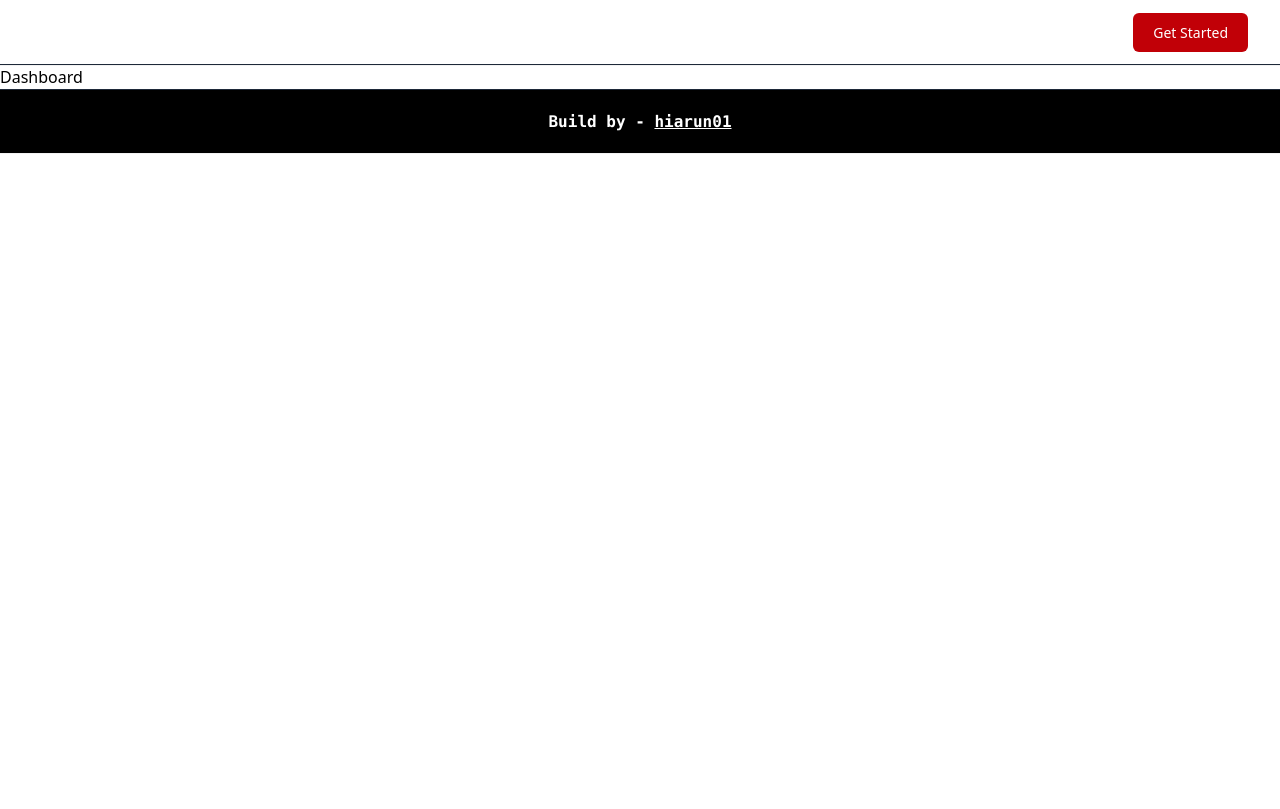
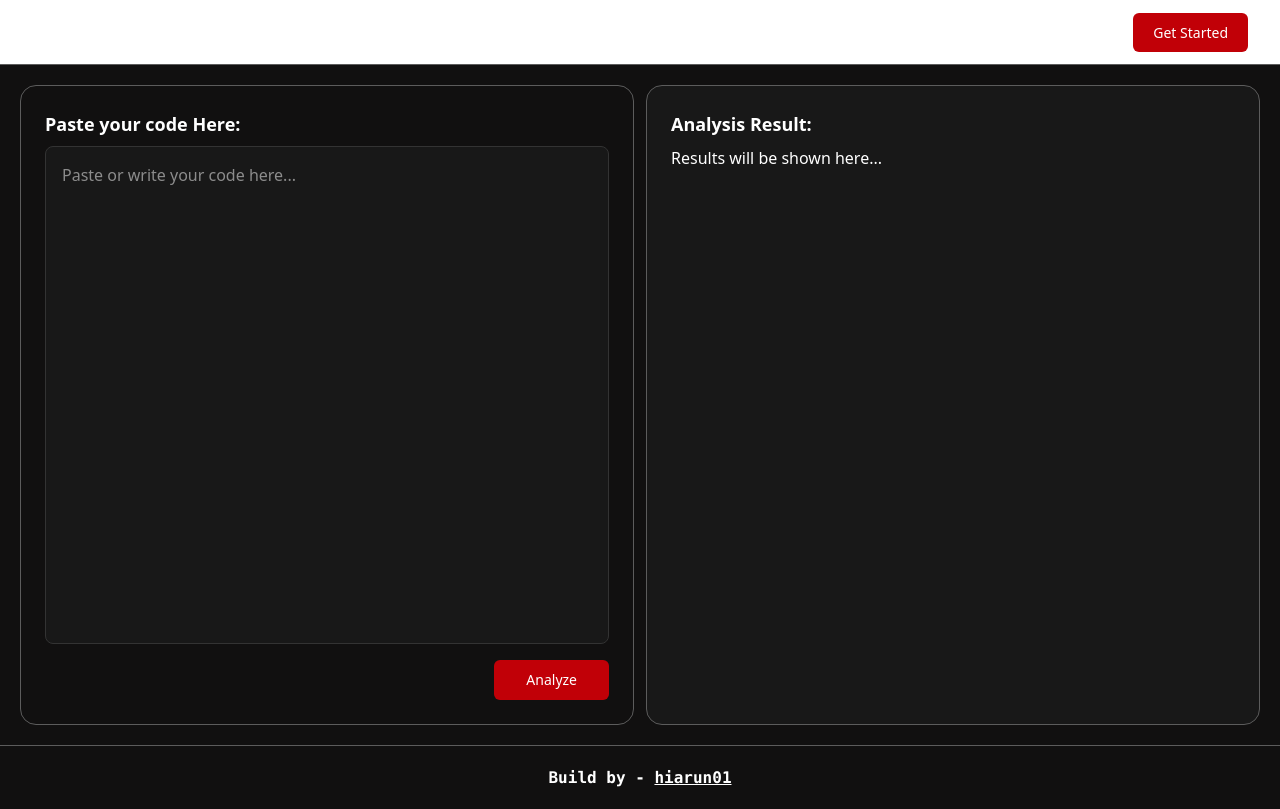
Before and after one commit to hiarun01/codalyzer, a React (Vite) app in the folder client/: page /dashboard in a window 1280 px wide. Built offline with nearby package versions, Linux system fonts and the light colour scheme.

Commit message:
dashboard ui part done

```diff
--- a/client/src/components/FaqSection.jsx
+++ b/client/src/components/FaqSection.jsx
@@ -2,7 +2,7 @@ import React from "react";
 
 const FaqSection = () => {
   return (
-    <div className=" w-[100vw] flex flex-col justify-between items-center pb-20 h-full px-5">
+    <div className=" bg-[#000000] w-[100vw] flex flex-col justify-between items-center pb-20 h-full px-5">
       <h1 className="text-white text-3xl py-20 font-mono font-extrabold">
         How it Wokrs -
       </h1>
--- a/client/src/components/HeroSection.jsx
+++ b/client/src/components/HeroSection.jsx
@@ -2,7 +2,7 @@ import {Link} from "react-router-dom";
 
 const HeroSection = () => {
   return (
-    <section className="bg-white lg:grid lg:place-content-center dark:bg-black lg:h-[80vh]">
+    <section className="lg:grid lg:place-content-center dark:bg-black lg:h-[80vh]">
       <div className="mx-auto w-screen max-w-screen-xl px-5 py-16 sm:px-6 sm:py-16 md:grid md:grid-cols-2 md:items-center sm:items-center md:gap-4 lg:px-8 lg:py-8 lg:h-[70vh]">
         <div className="max-w-prose text-left items-center">
           <h1 className="text-4xl font-bold text-gray-900 sm:text-5xl dark:text-white">
--- a/client/src/components/UI/Footer.jsx
+++ b/client/src/components/UI/Footer.jsx
@@ -2,7 +2,7 @@ import React from "react";
 
 const Footer = () => {
   return (
-    <footer className="bg-black h-16 flex justify-center items-center border-t  border-gray-800 shadow-2xs">
+    <footer className="bg-[#111010] h-16 flex justify-center items-center border-t  border-[#5c5c5c] shadow-2xs">
       <span className="text-white font-bold font-mono ">
         Build by -{" "}
         <a className="underline" href="https://x.com/hiarun01" target="_blank">
--- a/client/src/components/UI/Header.jsx
+++ b/client/src/components/UI/Header.jsx
@@ -3,7 +3,7 @@ import {Link} from "react-router-dom";
 
 const Header = () => {
   return (
-    <header className="bg-white dark:bg-black border-b border-gray-800 shadow-2xs">
+    <header className="bg-white dark:bg-[#111010] border-b border-[#5c5c5c] shadow-2xs">
       <div className="mx-auto max-w-screen-xl px-4 sm:px-6 lg:px-8">
         <div className="flex h-16 items-center justify-between">
           <div className="flex-1 md:flex md:items-center md:gap-12">
--- a/client/src/components/pages/Dashboard.jsx
+++ b/client/src/components/pages/Dashboard.jsx
@@ -1,7 +1,50 @@
-import React from "react";
+import {useState} from "react";
 
 const Dashboard = () => {
-  return <div>Dashboard</div>;
+  const [code, setCode] = useState("");
+  const [result, setResult] = useState("");
+
+  const handleAnalysis = async () => {};
+  return (
+    <>
+      <main className="bg-[#111010] min-h-[83vh] py-5 px-2 md:px-5 flex flex-col lg:flex-row justify-center items-center gap-3">
+        {/* Left section */}
+        <div className="w-full lg:w-1/2 border border-[#5c5c5c] rounded-2xl h-auto lg:h-[80vh] flex flex-col justify-between p-4 md:p-6 mb-4 lg:mb-0">
+          {/* Code section */}
+          <div className="flex-1 flex flex-col">
+            <label className="text-white mb-2 text-lg font-semibold text-left">
+              Paste your code Here:
+            </label>
+            <textarea
+              className="bg-[#181818] text-white rounded-lg p-4 h-60 md:h-full resize-none border border-[#333] focus:outline-none focus:border-red-700"
+              value={code}
+              onChange={(e) => setCode(e.target.value)}
+              placeholder="Paste or write your code here..."
+              style={{minHeight: "200px"}}
+            />
+          </div>
+          {/* Button */}
+          <div className="mt-4 flex justify-end">
+            <button
+              className="rounded-md bg-red-700 px-8 py-2.5 text-sm font-medium text-white hover:bg-red-800 transition w-fit"
+              onClick={handleAnalysis}
+            >
+              Analyze
+            </button>
+          </div>
+        </div>
+        {/* Right section */}
+        <div className="w-full lg:w-1/2 h-auto lg:h-[80vh] rounded-2xl bg-[#181818] border border-[#5c5c5c] p-4 md:p-6 overflow-auto">
+          <label className="text-white mb-2 text-lg font-semibold text-left block">
+            Analysis Result:
+          </label>
+          <div className="text-white whitespace-pre-wrap">
+            {result || "Results will be shown here..."}
+          </div>
+        </div>
+      </main>
+    </>
+  );
 };
 
 export default Dashboard;
--- a/client/src/components/pages/Home.jsx
+++ b/client/src/components/pages/Home.jsx
@@ -3,7 +3,7 @@ import HeroSection from "../HeroSection";
 
 const Home = () => {
   return (
-    <div className="bg-black">
+    <div>
       <HeroSection />
       <FaqSection />
     </div>
```
